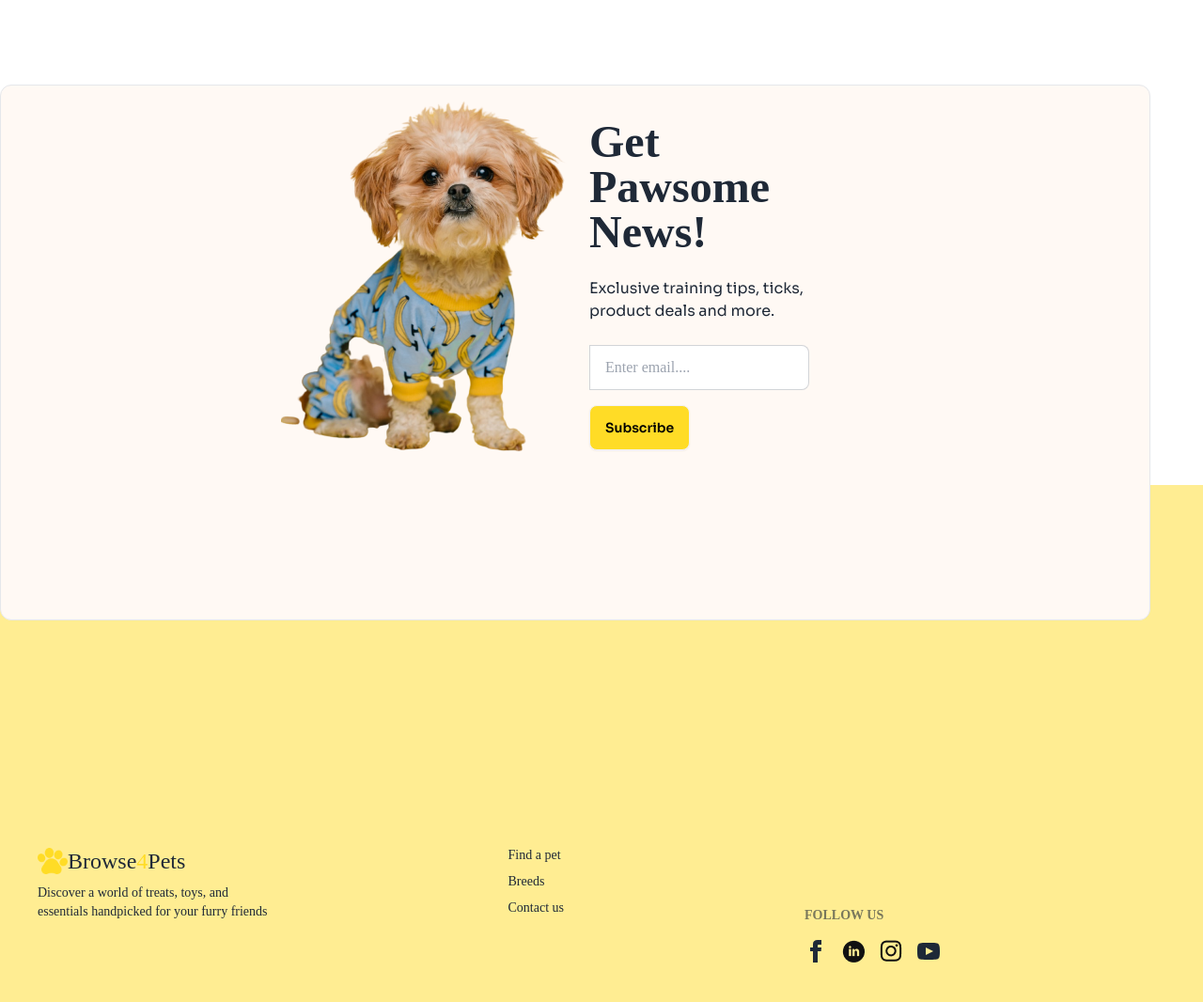
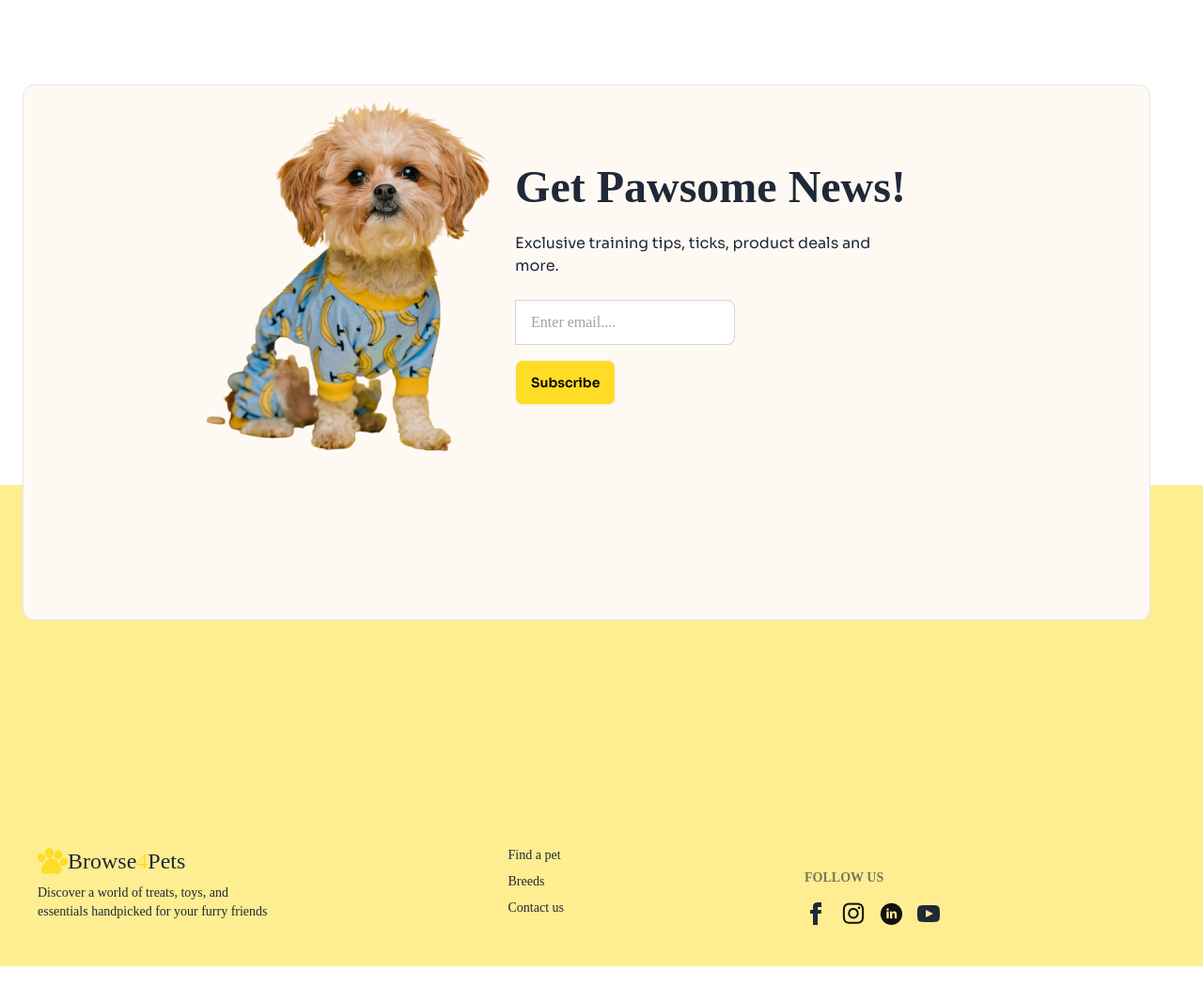
Before and after one commit to iMrAN-the-knight/assignment3, a plain HTML site: page index.html in a window 1280 px wide. Shown: the part 2870-3936 px from the top of the page at 94% size. After the commit the page ends 3898 px from the top, so only its background shows below. Drawn offline with nearby package versions, Linux system fonts and the light colour scheme; a web font is replaced by a local one.

Commit message:
challenge left

```diff
--- a/index.html
+++ b/index.html
@@ -502,14 +502,14 @@
 
     </section>
 
-  <section class=" mx-auto  mt-28 lg:-mb-36 ">
+  <section class=" mx-auto ml-6  mt-28 -mb-44 lg:-mb-36  ">
     <div class="hero  ">
-      <div class="hero-content   border rounded-xl lg:pl-80 lg:pr-96 lg:pb-40 mr-14  bg-[#FFF9F4] flex-col lg:flex-row ">
+      <div class="hero-content  pl-20 pr-12 border rounded-xl lg:pl-80 lg:pr-96 lg:pb-40 mr-14  bg-[#FFF9F4] flex-col lg:flex-row ">
         <img
           src="c1-assets/cute-pet-mid.png"
           class="" />
         <div>
-          <h1 class="text-5xl font-bold">Get Pawsome News!</h1>
+          <h1 class="lg:text-5xl text-xl font-bold text-nowrap">Get Pawsome News!</h1>
           <p class="py-6 font-sora">
             Exclusive training tips, ticks, product deals and more.
           </p>
@@ -536,7 +536,7 @@
   </main>
   <!-- Footer -->
 
-    <footer class="footer lg:pt-96 bg-[#ffdb2680] bg-base-300 text-base-content p-10 pb-11 mb-20 lg:-mb-96">
+    <footer class="footer pt-80 lg:pt-96 bg-[#ffdb2680] bg-base-300 text-base-content p-10 pb-11 mb-20 lg:-mb-96">
       <div >
        <div class="flex"><div class="flex"> <img src="c1-assets/logo-header.png" alt="" class="w-8 h-8"></div>
        <div > <h2 class="text-2xl font-normal  lg:flex">Browse<span class="text-four">4</span>Pets</h2></div></div>
@@ -549,7 +549,7 @@
         <a class="link link-hover">Contact us</a>
 
       </nav>
-      <nav class="lg:mt-16">
+      <nav class="lg:mt-6">
         <h6 class="footer-title">Follow Us</h6>
         <div class="grid grid-flow-col gap-4">
 
@@ -565,9 +565,9 @@
                 d="M9 8h-3v4h3v12h5v-12h3.642l.358-4h-4v-1.667c0-.955.192-1.333 1.115-1.333h2.885v-5h-3.808c-3.596 0-5.192 1.583-5.192 4.615v3.385z"></path>
             </svg>
           </a>
+
+<a href=""><img src="c1-assets/insta.png" alt=""></a>
           <a href=""><img src="c1-assets/Vector.png" alt=""></a>
-<a href=""><img src="c1-assets/insta.png" alt=""></a>
-
           <a>
             <svg
               xmlns="http://www.w3.org/2000/svg"
```
